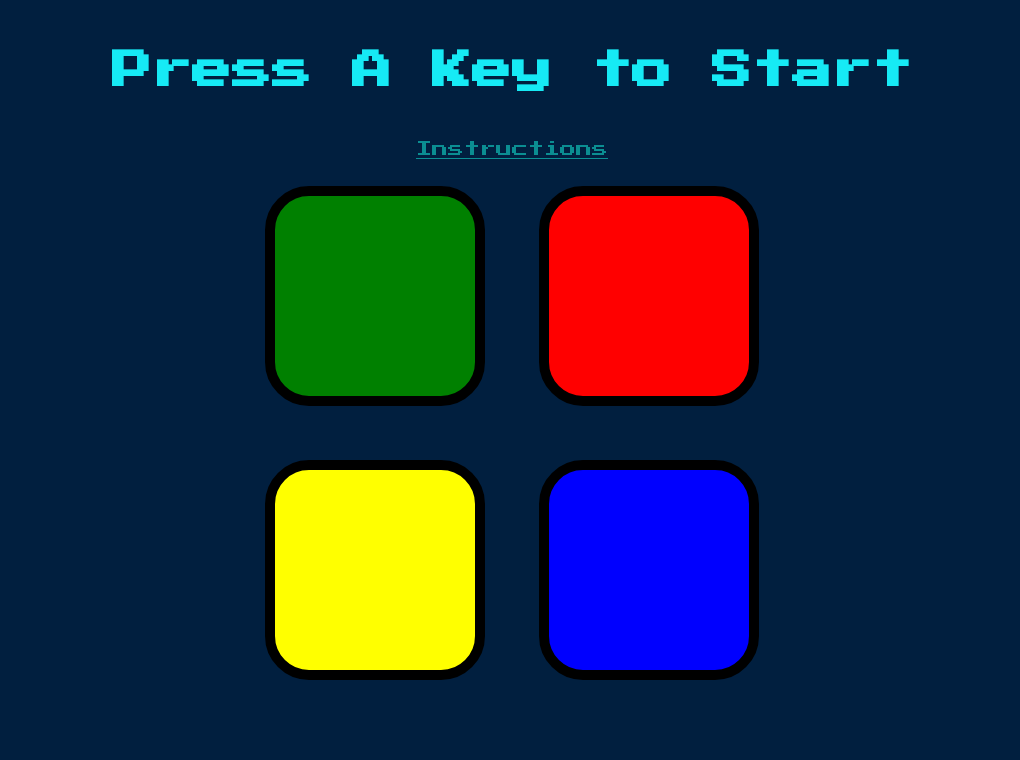
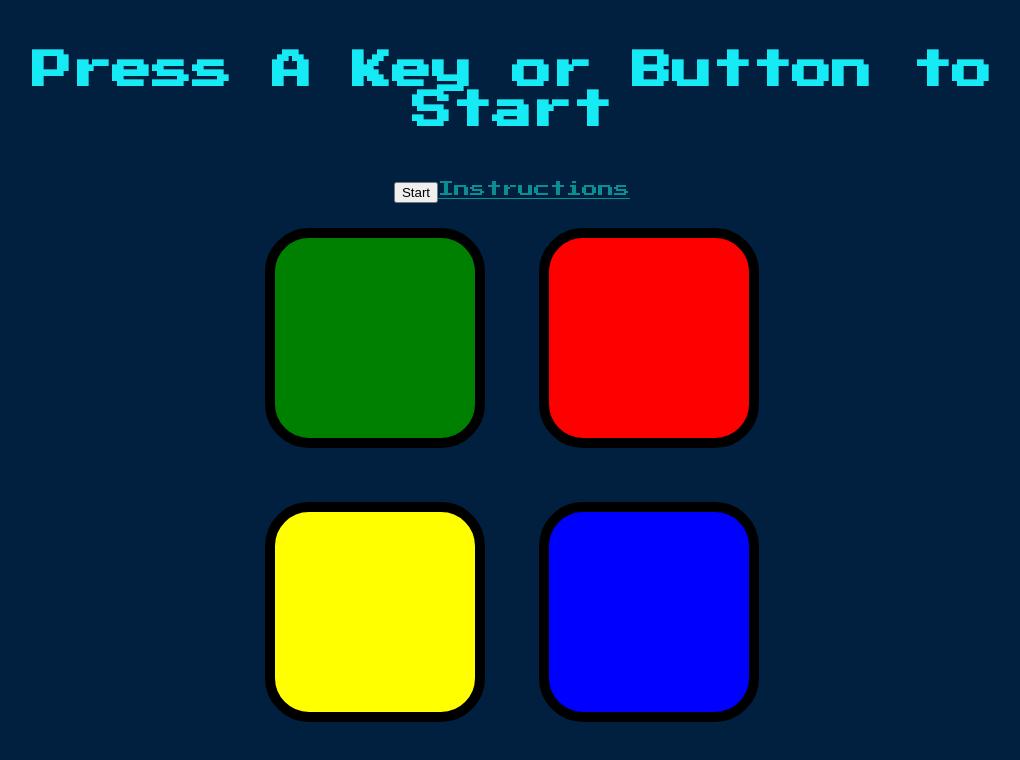
Before and after one commit to Nitinsai381/Simon_Game, a plain HTML site: page index.html in a window 1280 px wide. Shown: the whole page, without its empty margins (128-1148 px from the left). Drawn offline with nearby package versions, Linux system fonts and the light colour scheme.

Commit message:
Update index.html

```diff
--- a/index.html
+++ b/index.html
@@ -12,8 +12,8 @@
 </head>
 
 <body>
-  <h1 id="level-title">Press A Key to Start</h1>
-  <a class="instructions" href="instructions.html" role="button">Instructions</a>
+  <h1 id="level-title">Press A Key or Button to Start</h1>
+  <button type="button" class="start">Start</button><a class="instructions" href="instructions.html" role="button">Instructions</a>
   <div class="container">
     <div lass="row">
 
```
